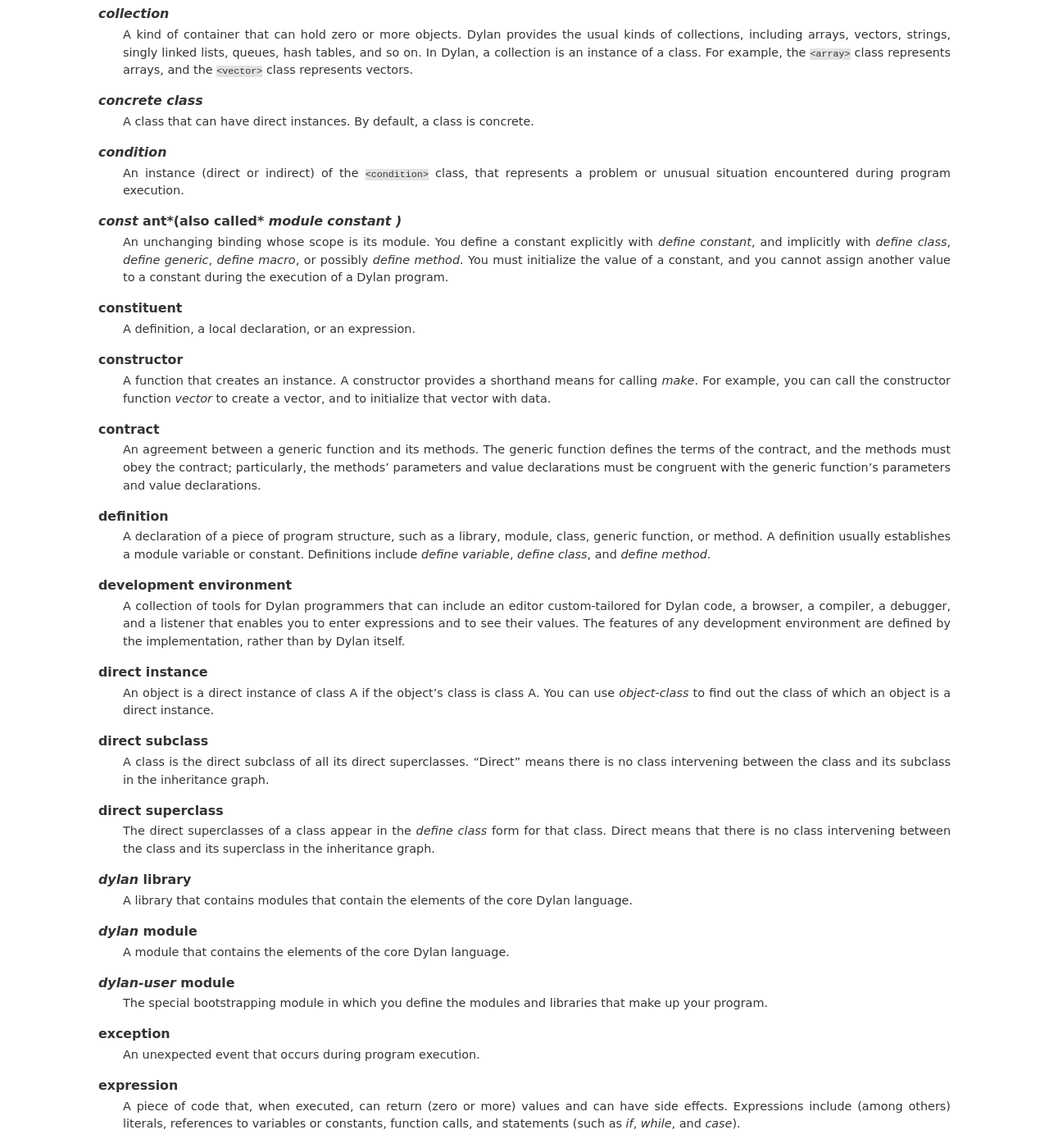
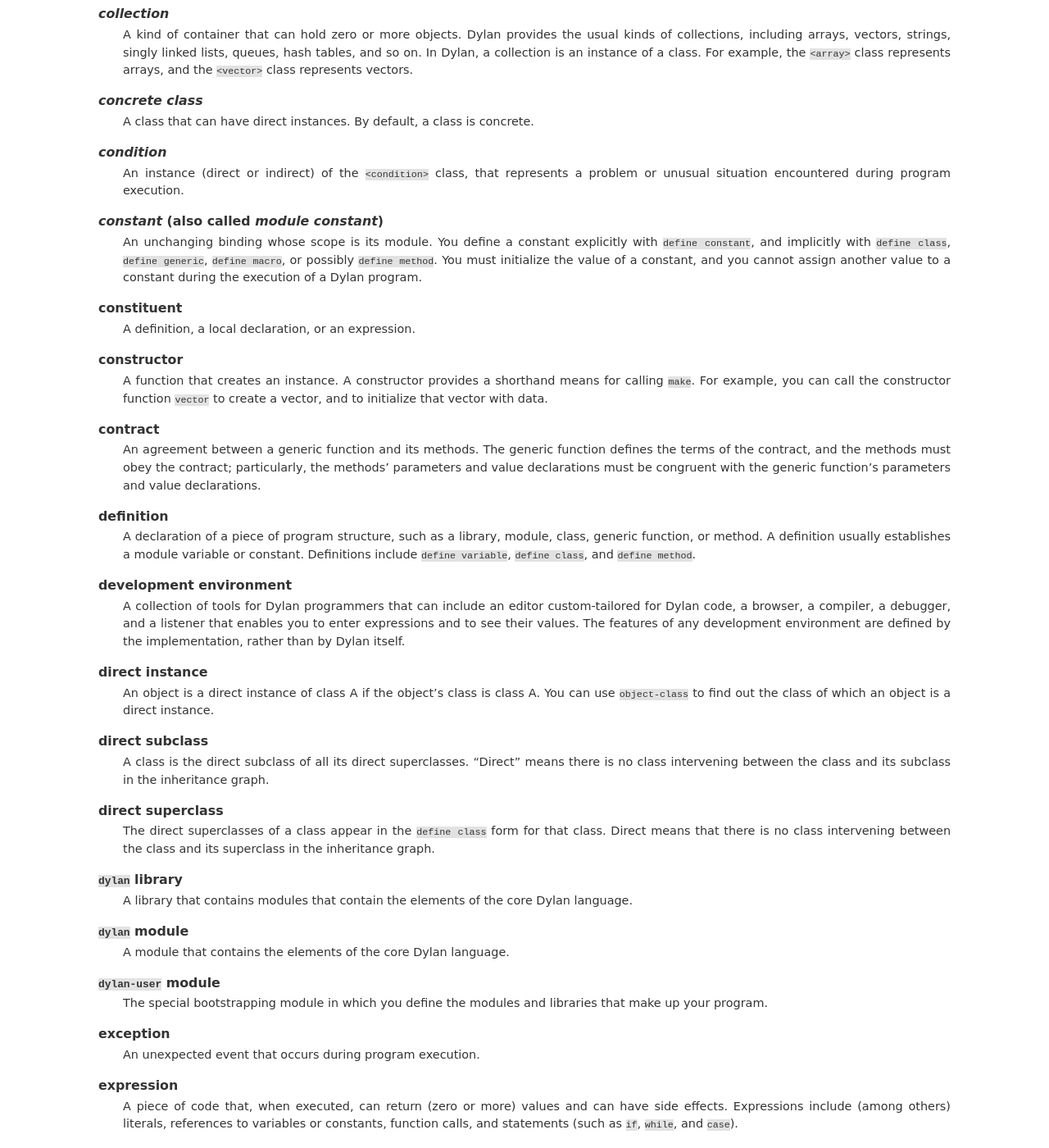
Before and after one commit to dylan-lang/dylan-programming-book, a Sphinx documentation site: the page built from source/glossary.rst, in a window 1280 px wide and 1400 px high, scrolled down 974 px. Shown: the whole window at 82% size. Built offline with Sphinx 7.4.7, drawn with Linux system fonts in a browser that asks for light colours; some of the changed text lies outside the part shown.

Commit message:
Fix formatting of some glossary entries.

```diff
--- a/source/glossary.rst
+++ b/source/glossary.rst
@@ -5,7 +5,7 @@ Glossary
 
     *abstract class*
         A class that cannot have direct instances. To define an abstract class,
-        you provide the *abstract* class adjective in the *define class* form.
+        you provide the *abstract* class adjective in the ``define class`` form.
         All superclasses of an abstract class must also be abstract.
 
     *allocation*
@@ -20,7 +20,7 @@ Glossary
 
     *assignment*
         The act of setting the value of an existing variable or slot, or of
-        setting an element of a collection. The assignment operator is *:=*.
+        setting an element of a collection. The assignment operator is ``:=``.
 
     *binding*
         An association between a name and an object. For example, there is a
@@ -31,8 +31,8 @@ Glossary
     *body*
         A region of program code that delimits the scope of all local variables
         declared inside it. Bodies can be nested. An body is begun implicitly
-        with *define method*, and is ended by the corresponding *end*. You can
-        define a body explicitly by using *begin* to start it and *end* to
+        with ``define method``, and is ended by the corresponding ``end``. You can
+        define a body explicitly by using ``begin`` to start it and ``end`` to
         finish it. A local variable has scope extending from its declaration to
         the end of the smallest body that surrounds it.
 
@@ -72,10 +72,10 @@ Glossary
         represents a problem or unusual situation encountered during program
         execution.
 
-    *const* ant*(also called* *module constant* *)*
+    *constant* (also called *module constant*)
         An unchanging binding whose scope is its module. You define a constant
-        explicitly with *define constant*, and implicitly with *define class*,
-        *define generic*, *define macro*, or possibly *define method*. You
+        explicitly with ``define constant``, and implicitly with ``define class``,
+        ``define generic``, ``define macro``, or possibly ``define method``. You
         must initialize the value of a constant, and you cannot assign another
         value to a constant during the execution of a Dylan program.
 
@@ -84,8 +84,8 @@ Glossary
 
     constructor
         A function that creates an instance. A constructor provides a shorthand
-        means for calling *make*. For example, you can call the constructor
-        function *vector* to create a vector, and to initialize that vector with
+        means for calling ``make``. For example, you can call the constructor
+        function ``vector`` to create a vector, and to initialize that vector with
         data.
 
     contract
@@ -98,8 +98,8 @@ Glossary
     definition
         A declaration of a piece of program structure, such as a library,
         module, class, generic function, or method. A definition usually
-        establishes a module variable or constant. Definitions include *define
-        variable*, *define class*, and *define method*.
+        establishes a module variable or constant. Definitions include ``define
+        variable``, ``define class``, and ``define method``.
 
     development environment
         A collection of tools for Dylan programmers that can include an editor
@@ -110,7 +110,7 @@ Glossary
 
     direct instance
         An object is a direct instance of class A if the object’s class is class
-        A. You can use *object-class* to find out the class of which an object
+        A. You can use ``object-class`` to find out the class of which an object
         is a direct instance.
 
     direct subclass
@@ -119,18 +119,18 @@ Glossary
         in the inheritance graph.
 
     direct superclass
-        The direct superclasses of a class appear in the *define class* form for
+        The direct superclasses of a class appear in the ``define class`` form for
         that class. Direct means that there is no class intervening between the
         class and its superclass in the inheritance graph.
 
-    *dylan* library
+    ``dylan`` library
         A library that contains modules that contain the elements of the core
         Dylan language.
 
-    *dylan* module
+    ``dylan`` module
         A module that contains the elements of the core Dylan language.
 
-    *dylan-user* module
+    ``dylan-user`` module
         The special bootstrapping module in which you define the modules and
         libraries that make up your program.
 
@@ -141,7 +141,7 @@ Glossary
         A piece of code that, when executed, can return (zero or more) values
         and can have side effects. Expressions include (among others) literals,
         references to variables or constants, function calls, and statements
-        (such as *if*, *while*, and *case*).
+        (such as ``if``, ``while``, and ``case``).
 
     ``#f``
         The canonical false value. This object is the only object that
@@ -168,8 +168,8 @@ Glossary
         A function that can potentially resolve an exceptional situation.
 
     implicit generic function
-        A generic function created by Dylan if a method is defined by *define
-        method* or (for a slot getter or setter) by *define class* and if no
+        A generic function created by Dylan if a method is defined by ``define
+        method`` or (for a slot getter or setter) by ``define class`` and if no
         generic function of the same name exists. An implicit generic function
         has the most general parameter and result types that are compatible with
         the method.
@@ -180,9 +180,9 @@ Glossary
 
     infix function
         A function whose calling syntax has the function appearing between the
-        arguments. The arithmetic functions *+*, *-*, *\**, */*, *<*, *>*,
-        and so on are infix functions, as is the assignment operator, *:=*. An
-        example of the calling syntax is: *3 + 2*.
+        arguments. The arithmetic functions ``+``, ``-``, ``*``, ``/``, ``<``, ``>``,
+        and so on are infix functions, as is the assignment operator, ``:=``. An
+        example of the calling syntax is: ``3 + 2``.
 
     information hiding
         A principle of minimizing the information that is passed among
@@ -201,25 +201,25 @@ Glossary
         made and the slot needs a default value, this expression is evaluated,
         and its value is used as the default. The slot receives its default
         initial value when no init keyword is defined, or when the caller does
-        not supply the init-keyword argument to *make*.
+        not supply the init-keyword argument to ``make``.
 
     init function
         A function of zero arguments that is to be called to return a default
         initial value for the slot. The function is called every time that an
         instance is created if no init keyword is defined, or if the caller does
-        not supply the init keyword argument to *make*. To define an init
-        function for a slot, use the *init-function:* slot option in the class
+        not supply the init keyword argument to ``make``. To define an init
+        function for a slot, use the ``init-function:`` slot option in the class
         definition.
 
     init keyword
-        A keyword that can be given to *make* to provide an initial value for a
-        slot. To define an init keyword for a slot, you use the *init-keyword:*
-        or *required-init-keyword:* slot option in the class definition.
+        A keyword that can be given to ``make`` to provide an initial value for a
+        slot. To define an init keyword for a slot, you use the ``init-keyword:``
+        or ``required-init-keyword:`` slot option in the class definition.
 
     init value
         A default initial value for a slot, obtained by evaluating an expression
         once, before the first instance of the class is made. To define an init
-        value for a slot, use the *init-value:* slot option in the class
+        value for a slot, use the ``init-value:`` slot option in the class
         definition.
 
     initialize
@@ -227,9 +227,9 @@ Glossary
         a slot or a variable.
 
     initialize method
-        A method for the *initialize* generic function. The purpose of
+        A method for the ``initialize`` generic function. The purpose of
         initialize methods is to initialize an instance before that instance is
-        returned by *make*.
+        returned by ``make``.
 
     instance
         A member of a class. An object is an instance of a class if it is either
@@ -237,9 +237,9 @@ Glossary
         equivalent to the term *general instance*.
 
     instantiable class
-        A class that can be used as the first argument to *make*. All concrete
+        A class that can be used as the first argument to ``make``. All concrete
         classes are instantiable. You can make an abstract class be instantiable
-        by defining a *make* method for the class; the *make* method must return
+        by defining a ``make`` method for the class; the ``make`` method must return
         an instance of a concrete subclass of the abstract class.
 
     interchange format
@@ -247,11 +247,11 @@ Glossary
         exchanging source code by means of files. In this format, each file
         contains a single source record. The file must have a header at the
         front, consisting of pairs of keywords and values. One required keyword
-        is *module:* ; its value is the name of the module in which the source
+        is ``module:``; its value is the name of the module in which the source
         record of the file resides.
 
     keyword
-        A symbol name followed by a colon, such as *total-seconds:*.
+        A symbol name followed by a colon, such as ``total-seconds:``.
 
     keyword argument
         An optional argument to a function consisting of a keyword followed by
@@ -260,7 +260,7 @@ Glossary
         when you call the function, you do not need to remember the order of the
         arguments. Keyword parameters enable a method to accept optional
         arguments that are keyed to a name. Keyword parameters appear after
-        *#key* in the parameter list.
+        ``#key`` in the parameter list.
 
     library
         A Dylan library defines a software component, which is a separately
@@ -289,8 +289,8 @@ Glossary
 
     local declaration
         A declaration that establishes a local variable, local method, or local
-        condition handler. Local declarations include *let*, *local*, and *let
-        handler*.
+        condition handler. Local declarations include ``let``, ``local``, and ``let
+        handler``.
 
     local variable
         A binding whose scope extends from its definition to the end of the
@@ -318,11 +318,11 @@ Glossary
         outside the module. You can use modules both to do information hiding
         and to prevent name clashes between constants and variables.
 
-    *module constant* *(see* *constant* *)*
+    *module constant* (see *constant*)
     *module variable*
         A binding whose scope is its module. A module variable is much like a
         global variable in other languages. You define a module variable with
-        *define variable*. When you define a module variable, you must
+        ``define variable``. When you define a module variable, you must
         initialize it (that is, provide an initial value for it). If a module
         variable is not exported from the module that defines it, then it is
         accessible only within the module. If the module variable is exported by
@@ -353,7 +353,7 @@ Glossary
 
     *predicate*
         A function that returns true or false. False is always represented as
-        ``#f``. True is represented by the canonical true value, *#t*, and by
+        ``#f``. True is represented by the canonical true value, ``#t``, and by
         any value other than ``#f``.
 
     protocol
@@ -374,7 +374,7 @@ Glossary
         Parameters that enable a method to accept any number of optional
         arguments. Any arguments provided in the call after the required
         arguments are collected in a sequence, which is the value of the rest
-        parameter. A rest parameter, if one exists, appears after *#rest* in the
+        parameter. A rest parameter, if one exists, appears after ``#rest`` in the
         parameter list.
 
     restart
@@ -414,8 +414,8 @@ Glossary
 
     slot option
         An option that specifies a characteristic of a slot, such as the default
-        initial value or the init keyword. Slot options appear in the *define
-        class* form.
+        initial value or the init keyword. Slot options appear in the ``define
+        class`` form.
 
     source record
         A unit that organizes a portion of the Dylan source code for a program.
@@ -438,7 +438,7 @@ Glossary
         The superclasses of a class include all that class’s direct
         superclasses, and all their direct superclasses, and so on, all the way
         to the root of class inheritance, which is the ``<object>`` class. You can
-        use *all-superclasses* to find all the superclasses of a class.
+        use ``all-superclasses`` to find all the superclasses of a class.
 
     supertype
         The supertypes of a type include all the types from which the type
@@ -451,10 +451,10 @@ Glossary
         comparison of two symbols is much faster than is comparison of two
         strings, because symbols are compared by identity, and strings are
         usually compared element by element., There are two equivalent syntaxes
-        for referring to symbols: *north:* is an example of the keyword syntax,
+        for referring to symbols: ``north:`` is an example of the keyword syntax,
         whereas ``#"north"`` is an example of the hash syntax.
 
-    *#t*
+    ``#t``
         The canonical value of true. Note that any value other than ``#f`` is
         considered a value of true.
 
```
